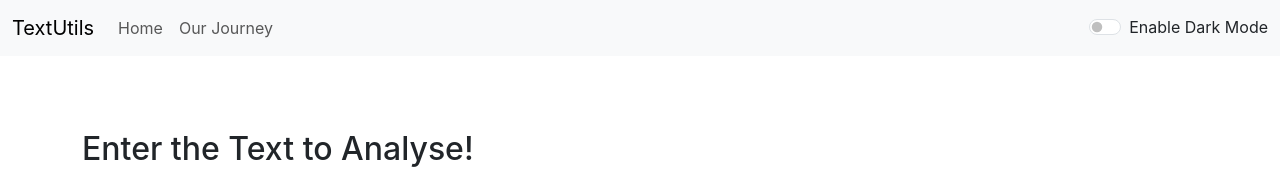
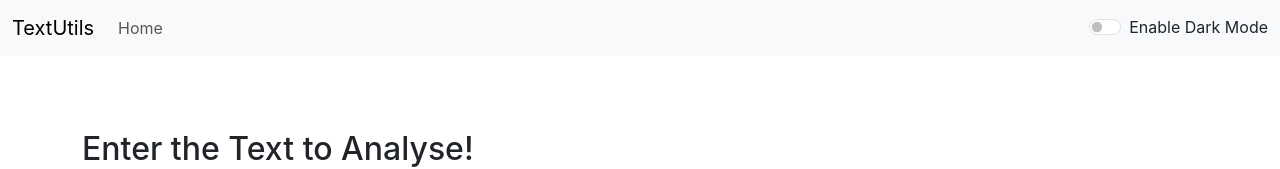
Before and after one commit to yashdeeprenuse/TextUtils-React, a React (Create React App) app: page / in a window 1280 px wide. Shown: the top 169 px of the page. Built offline with nearby package versions, Linux system fonts and the light colour scheme.

Commit message:
SEO factors Updated

```diff
--- a/public/index.html
+++ b/public/index.html
@@ -6,10 +6,10 @@
     <meta name="viewport" content="width=device-width, initial-scale=1" />
     <meta name="theme-color" content="#000000" />
     <meta
-      name="TextUtils"
-      content="Web site created using create-react-app"
+      name="Description"
+      content="Elementary Text Enhancing utility interface to convert the text to Uppercase, Lowercase, filter the charecters present in entered text, the textutils also provides a feature to copy the text and also comes with dark mode "
     />
-    <title>TextUtils</title>
+    <title>TextUtils -  lowercase to uppercase | uppercase to lowercase | Word counter | character counter | Copy Text | Clear Text </title>
     <link rel="apple-touch-icon" href="%PUBLIC_URL%/logo192.png" />
 
 
--- a/src/components/Navbar.js
+++ b/src/components/Navbar.js
@@ -1,14 +1,10 @@
 import React from 'react'
-import PropTypes from 'prop-types'
-
-
-
 
 
 export default function Navbar(props) {
   return (
     <>
-    <nav  className={`navbar navbar-expand-lg navbar-${props.modeValue} bg-${props.modeValue}`} >
+    <nav  className={` navbar navbar-expand-lg navbar-${props.modeValue} bg-${props.modeValue}`} >
  <div className="container-fluid">
    <a className="navbar-brand" href="#">{props.title}</a>
    <button className="navbar-toggler" type="button" data-bs-toggle="collapse" data-bs-target="#navbarScroll" aria-controls="navbarScroll" aria-expanded="false" aria-label="Toggle navigation">
@@ -19,9 +15,7 @@ export default function Navbar(props) {
        <li className="nav-item">
          <a className="nav-link " aria-current="page" href="#">Home</a>
        </li>
-       <li className="nav-item">
-         <a className="nav-link" href="#">{props.about}</a>
-       </li>
+
        <li className="nav-item dropdown">
 
          <ul className="dropdown-menu">
```
Also changed, not shown: 1 other file (tests, documents, lock files or other folders).
